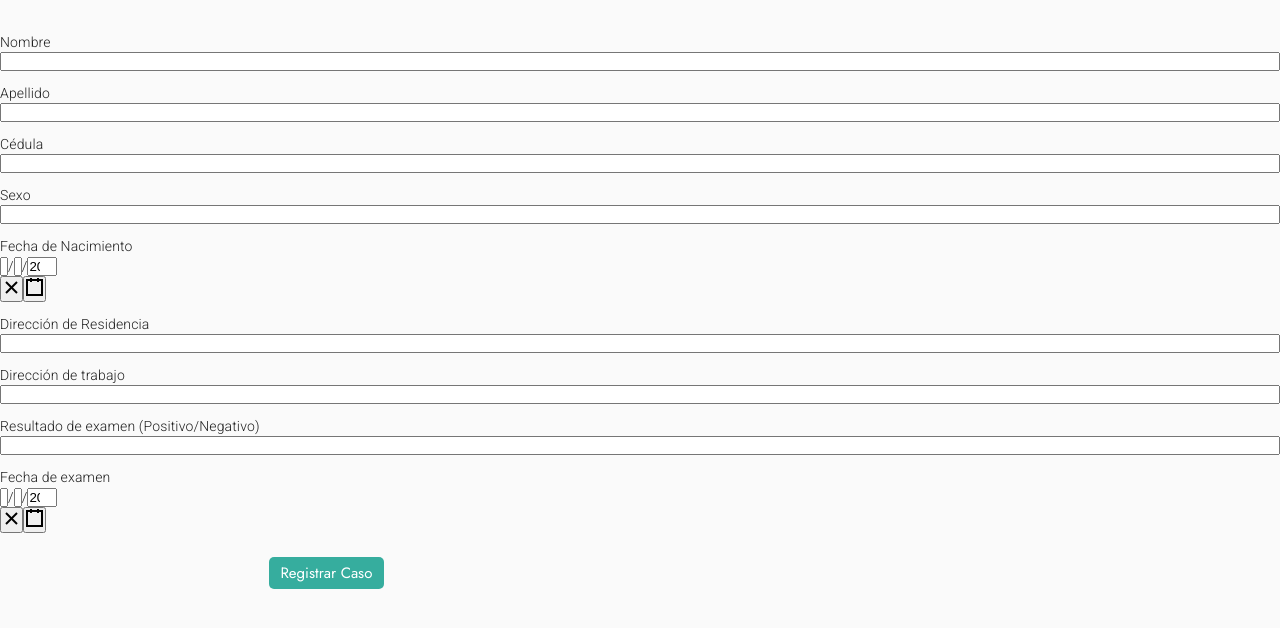
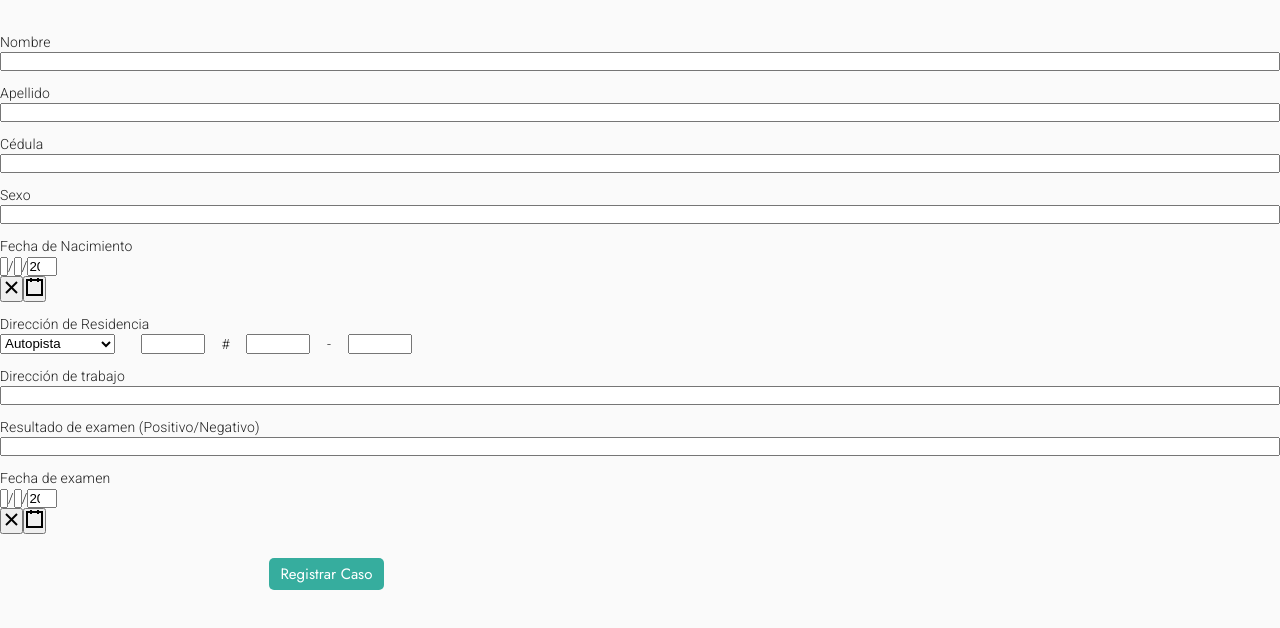
Before and after one commit to MarianaPv/COVID-19, a React (Create React App) app: page /registro-casos in a window 1280 px wide. Shown: the top 628 px of the page. Built offline with nearby package versions, Linux system fonts and the light colour scheme; no server answers.

Commit message:
pop up menu direcciones

```diff
--- a/package.json
+++ b/package.json
@@ -10,12 +10,15 @@
     "@testing-library/user-event": "^7.2.1",
     "firebase": "^7.14.5",
     "firestore": "^1.1.6",
+    "google-map-react": "^1.1.7",
     "lodash": "^4.17.15",
     "react": "^16.13.1",
     "react-bootstrap": "^1.0.1",
     "react-date-picker": "^8.0.1",
     "react-datepicker": "^2.16.0",
     "react-dom": "^16.13.1",
+    "react-geocode": "^0.2.1",
+    "react-google-location": "^1.2.2",
     "react-infinite-calendar": "^2.3.1",
     "react-router-dom": "^5.1.2",
     "react-scripts": "3.4.1",
--- a/src/App.js
+++ b/src/App.js
@@ -5,6 +5,7 @@ import Register from './Components/Register/Register'
 import Home from './Components/Home/Home'
 import RegistroC from './Components/Casos/RegistroC'
 import Casos from './Components/Casos/Main'
+import Mapa from './Components/Map/Map'
 import { CssBaseline, CircularProgress } from '@material-ui/core'
 import { BrowserRouter as Router, Switch, Route } from 'react-router-dom'
 import firebase from './firebase'
@@ -38,6 +39,7 @@ function App() {
 		<Route exact path="/home" component={Home} />
 		<Route exact path="/casos" component={Casos} />
 		<Route exact path="/registro-casos" component={RegistroC} />
+		<Route exact path="/mapa-casos" component={Mapa} />
 				</Switch>
 			</Router>
       </div>
--- a/src/Components/Casos/GestionC.js
+++ b/src/Components/Casos/GestionC.js
@@ -5,7 +5,7 @@ import app from "firebase/app";
 import Navigation from "../NavBar/Navigation";
 import { withRouter } from "react-router-dom";
 import * as ROUTES from "../Routes/Routes";
-import "./RegistroC.css";
+
 import "firebase/database";
 
 var firebase = require("firebase/app");
--- a/src/Components/Casos/Main.css
+++ b/src/Components/Casos/Main.css
@@ -215,3 +215,8 @@ body,
 .show {
     visibility: visible;
 }
+
+.direccion{
+    display:flex;
+
+}
--- a/src/Components/Casos/RegistroC.js
+++ b/src/Components/Casos/RegistroC.js
@@ -5,7 +5,6 @@ import app from "firebase/app";
 import Navigation from "../NavBar/Navigation";
 import { withRouter } from "react-router-dom";
 import * as ROUTES from "../Routes/Routes";
-import "./RegistroC.css";
 import "firebase/database";
 import DatePicker from 'react-date-picker';
 import "react-datepicker/dist/react-datepicker.css";
@@ -26,10 +25,16 @@ function RegisterBox(props) {
   const [idC, setIdC] = useState(1);
   const [startDate, setStartDate] = useState(new Date());
   const [fechaExamenC, setFechaExamenC] = useState(new Date());
+  const [tipoV, setTipoV] = useState("");
+  const [via1, setVia1] = useState("");
+  const [via2, setVia2] = useState("");
+  const [num, setNum] = useState("");
 
 
   const handleSubmit2 = () => {
     setIdC(idC + 1);
+    setResiC(tipoV+via1+via2+num)
+    console.log(resiC)
 
     let resumen = {
       nombre: nombreC,
@@ -92,8 +97,27 @@ function RegisterBox(props) {
         />
 
       <div style ={{marginTop:"1.5vh"}}>Dirección de Residencia</div>
-      <input style ={{marginBottom:"1.5vh"}} onChange={(e) => setResiC(e.target.value)}></input>
-      <div>Dirección de trabajo</div>
+      <div className="direccion">
+      <select className="menu2" style={{width:"9vw",display:"flex", flexDirection:"column", marginRight:"2vw"}}>
+							<option value="autopista"  onChange={(e) => setTipoV("Autopista")}>Autopista</option>
+              <option value="avenida"  onChange={(e) => setTipoV("Avenida")}>Avenida</option>
+              <option value="calle"  onChange={(e) => setTipoV("Calle")}>Calle</option>
+              <option value="carrera"  onChange={(e) => setTipoV("Carrera")}>Carrera</option>
+              <option value="circular"  onChange={(e) => setTipoV("Circular")}>Circular</option>
+              <option value="diagonal"  onChange={(e) => setTipoV("Diagonal")}>Diagonal</option>
+              <option value="manzana"  onChange={(e) => setTipoV("Manzana")}>Manzana</option>
+              <option value="transversal"  onChange={(e) => setTipoV("Transversal")}>Transversal</option>
+							<option value="via"  onChange={(e) => setTipoV("Via")}>Via</option>
+      </select>
+
+      <input style={{flexDirection:"column", width:"5vw"}} onChange={(e) => setVia1(e.target.value)}></input>
+      <div style={{marginLeft:"1.3vw", marginRight:"1.3vw"}}>    #   </div>
+      <input style={{flexDirection:"column", width:"5vw", marginRight:"2w"}} onChange={(e) => setVia2(e.target.value)}></input>
+      <div style={{marginLeft:"1.3vw", marginRight:"1.3vw"}}>-</div>
+      <input style={{flexDirection:"column", width:"5vw"}} onChange={(e) => setNum(e.target.value)}></input>
+      </div>
+
+      <div style ={{marginTop:"1.5vh"}}>Dirección de trabajo</div>
       <input style ={{marginBottom:"1.5vh"}} onChange={(e) => setTrabajoC(e.target.value)}></input>
       <div>Resultado de examen (Positivo/Negativo)</div>
       <input style ={{marginBottom:"1.5vh"}} onChange={(e) => setExamenC(e.target.value)}></input>
--- a/src/Components/HomePage/index.js
+++ b/src/Components/HomePage/index.js
@@ -25,7 +25,7 @@ function SignIn(props) {
 				</div>
 
 				<div className="form" onSubmit={e => e.preventDefault() && false}>
-				<div className="ingresar" style={{color: "black", fontSize: "20px",marginLeft:"5vw"}}>Ingresar:</div>
+				<div className="ingresar" style={{color: "black", fontSize: "28px", marginLeft:"5vw"}}>Ingresar:</div>
 					<div margin="normal" >
 						<InputLabel htmlFor="email" style={{marginLeft:"5vw"}}>Correo Electrónico</InputLabel>
 						<Input id="email" name="email" autoFocus value={email} onChange={e => setEmail(e.target.value)} />
--- /dev/null
+++ b/src/Components/Map/Map.js
@@ -0,0 +1,56 @@
+import React,{useEffect} from 'react'
+import {GoogleComponent} from 'react-google-location'
+import { Link, withRouter } from 'react-router-dom'
+import firebase from '../../firebase'
+import * as ROUTES from "../Routes/Routes";
+import "./Map.css";
+import app from "firebase/app";
+import "firebase/auth";
+import Navigation from "../NavBar/Navigation";
+import Geocode from "react-geocode";
+import GoogleMapReact from 'google-map-react';
+
+
+const AnyReactComponent = ({ text }) => <div>{text}</div>;
+
+function Mapa() {
+
+    useEffect(()=>{
+    Geocode.setApiKey("AIzaSyBXFpz69eQZ_N1SHO37O1e7mMmAlkWIikc")
+
+    Geocode.fromAddress("Cra. 42F #90-85").then(
+        response => {
+          const { lat, lng } = response.results[0].geometry.location;
+          console.log(lat, lng);
+        },
+        error => {
+          console.error(error);
+        }
+      );
+    });
+
+
+    return (
+      <div >
+        <Navigation/>
+        <div style={{ height: '100vh', width: '100%' }}>
+        <GoogleMapReact
+          bootstrapURLKeys={{ key: "AIzaSyAps7iV33s_Nk0RwrOpQDzKw8CrJmgKJkk"}}
+          defaultCenter={{lat:10.9878, lng:-74.7889} }
+          defaultZoom={11}
+        >
+          <AnyReactComponent
+            lat={0}
+            lng={0}
+            text="My Marker"
+          />
+        </GoogleMapReact>
+        </div>
+    </div>
+
+    )
+  }
+
+
+
+export default Mapa;
--- a/src/Components/NavBar/Navigation.js
+++ b/src/Components/NavBar/Navigation.js
@@ -25,7 +25,7 @@ function Navigation(props) {
 
               </li>
               <li>
-                <Link to={ROUTES.HOME}>MAPA DE CASOS</Link>
+                <Link to={ROUTES.MAPA}>MAPA DE CASOS</Link>
 
               </li>
               <li>
--- a/src/Components/Routes/Routes.js
+++ b/src/Components/Routes/Routes.js
@@ -3,4 +3,4 @@ export const HOME = "/home";
 export const REGISTRO= "/registro";
 export const REGISTROC= "/registro-casos";
 export const CASOS = "/casos";
-export const PERFIL = "/mi-perfil";
+export const MAPA = "/mapa-casos";
```
Also changed, not shown: src/Components/Casos/Main.js (line endings or trailing spaces), src/Components/Casos/RegistroC.css (deleted), src/Components/Casos/arrow-down-mint.svg (deleted), src/Components/Map/Map.css (added), 1 other file (tests, documents, lock files or other folders).
